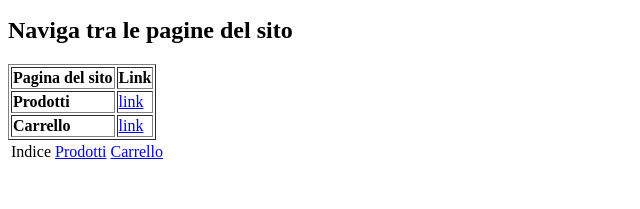
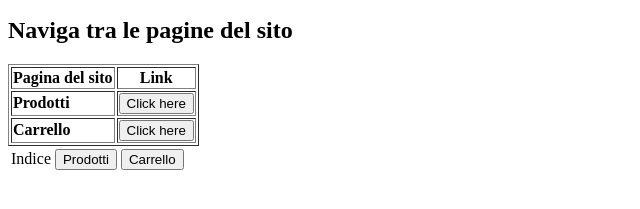
Before and after one commit to alanflai/esercizio1-giorno1, a plain HTML site: page WebContent/index.html in a window 1280 px wide. Shown: the part 101-310 px from the top of the page, without its empty margins (0-640 px from the left). Drawn offline with Linux system fonts and the light colour scheme.

Commit message:
Rel. 1.1 - Aggiunti i pulsanti al menu' di navigazione

```diff
--- a/WebContent/index.html
+++ b/WebContent/index.html
@@ -17,9 +17,9 @@
 		<th>Pagina del sito</th><th>Link</th>
 	</tr>
 	<tr>
-		<td><b>Prodotti</b></td><td><a href="prodotti.html">link</a>
+		<td><b>Prodotti</b></td><td><input type="button" onclick="parent.location='prodotti.html'" value="Click here"></a>
 	<tr>
-		<td><b>Carrello</b></td><td><a href="carrello.html">link</a>
+		<td><b>Carrello</b></td><td><input type="button" onclick="parent.location='carrello.html'" value="Click here"></a>
 	</tr>
 
 </table>
@@ -29,8 +29,9 @@
 <table>
 <tr>
 	<td>Indice</td>
-	<td><a href="prodotti.html">Prodotti</a></td>
-	<td><a href="carrello.html">Carrello</a></td>
+	<td><input type="button" onclick="parent.location='prodotti.html'" value="Prodotti"></td>
+	<td><input type="button" onclick="parent.location='carrello.html'" value="Carrello"></td>
+
 </tr>
 </table>
 
```
Also changed, not shown: WebContent/carrello.html (+5 -3 lines), WebContent/prodotti.html (+4 -2 lines).
